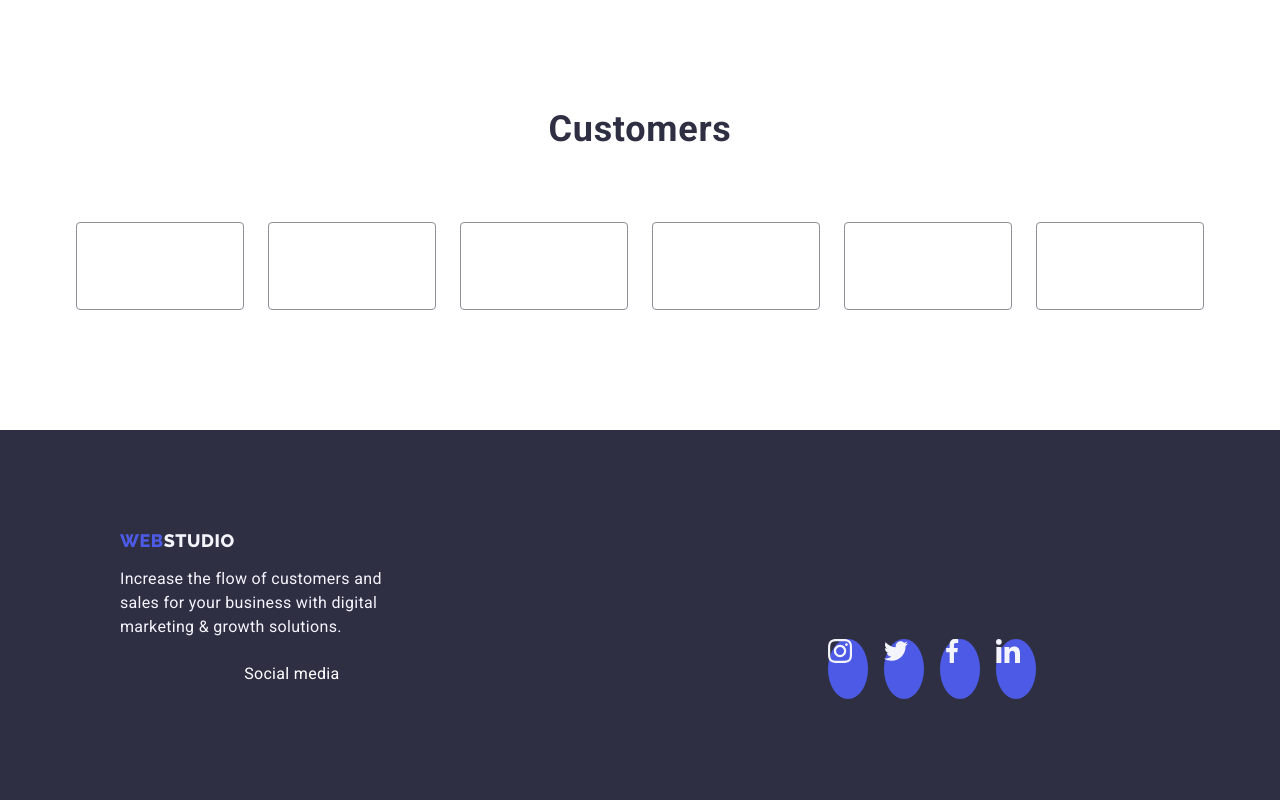
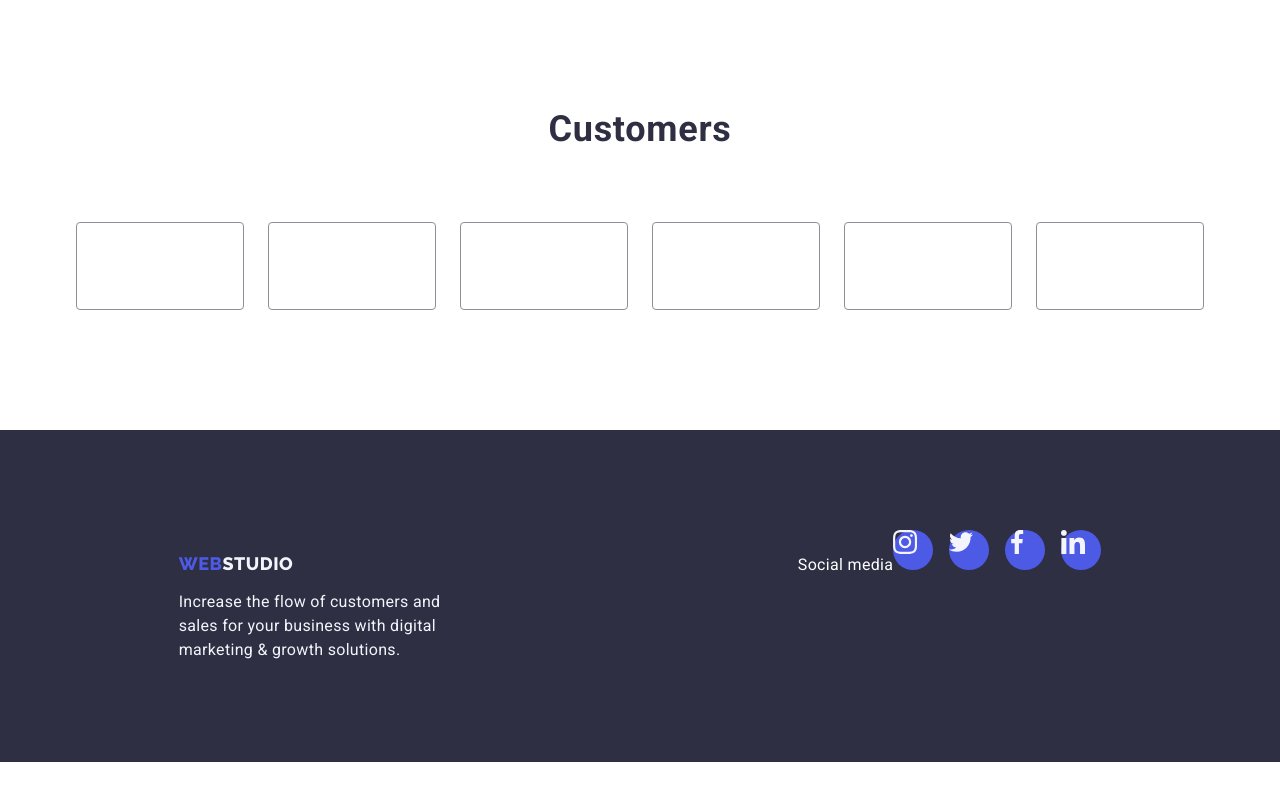
Before and after one commit to JuliusB-ui/goit-markup-hw-04, a plain HTML site: page index.html in a window 1280 px wide. Shown: the part 2621-3421 px from the top of the page. After the commit the page ends 3383 px from the top, so only its background shows below. Drawn offline with nearby package versions, Linux system fonts and the light colour scheme.

Commit message:
dunno how footer- revision-6

```diff
--- a/css/styles.css
+++ b/css/styles.css
@@ -364,31 +364,45 @@ img {
   padding: 100px 0;
 }
 
+.footer-div {
+  display: flex;
+  align-items: baseline;
+}
+
 .footer > .container {
   margin-left: 120px;
 }
 
-.footer .link {
+.footer .container .link {
   display: inline-block;
   margin-bottom: 16px;
+}
+
+.footer-social {
+  display: flex;
+  align-items: baseline;
+}
+
+.socmed-p {
+  margin-bottom: 16px;
+  color: #FFFFFF;
 }
 
 .socmed-footer {
   list-style: none;
   padding-left: 0;
   display: flex;
-  gap: 16px;dd
+  gap: 16px;
+  align-items: flex-end;
 }
 
-.footer-social {
-  display: flex;
-  margin: 0 auto;
-  align-items: baseline;
+.socmed-footer-list {
+  width: 40px;
+  height: 40px;
 }
 
-.socmed-p {
-  margin-bottom: 16px;
-  color: #FFFFFF;
+.footer-icons {
+  display: flex;
 }
 
 /* Portfolio */
--- a/index.html
+++ b/index.html
@@ -310,6 +310,7 @@
         </section>
     </main>
     <footer class="footer">
+        <div class="footer-div">
             <div class="container">
                 <a href="#" class="link">Web<span class="logo-footer">Studio</span></a>
                 <p class="footer-p">Increase the flow of customers and <br> sales for your business with digital <br> marketing & growth solutions.</p>
@@ -347,6 +348,7 @@
                     </li>
                 </ul>
             </div>
+        </div>
     </footer>
 </body>
 </html>
```
Lines whose indentation alone changed are shown as unchanged.
